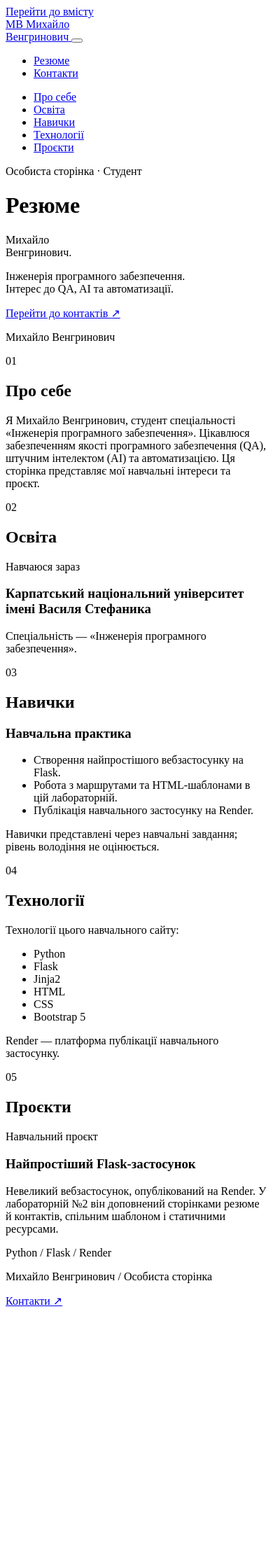
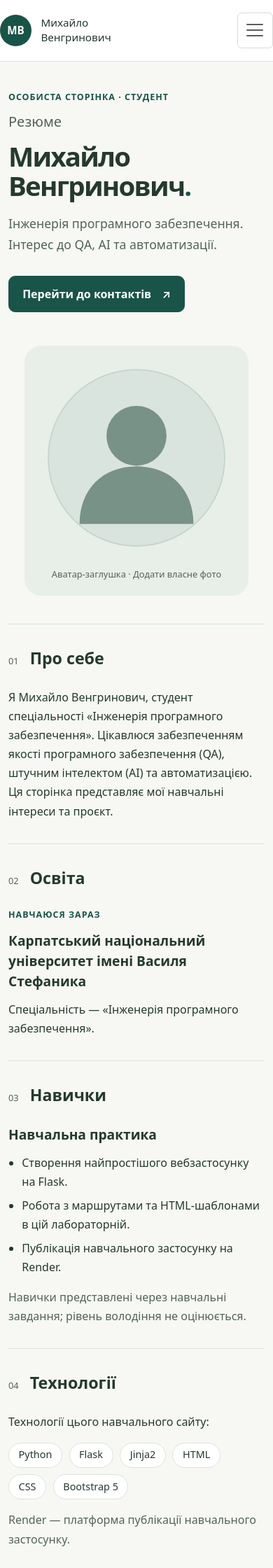
Before and after one commit to misha641/flask-app-lab, a Flask app: page / in a window 390 px wide. Shown: the top 2240 px of the page at 70% size. Before the commit the page ends 1866 px from the top, so only its background shows below. Run offline with Flask 3, Linux system fonts and the light colour scheme.

Commit message:
lab2: style responsive pages and add local avatar

```diff
--- /dev/null
+++ b/static/css/styles.css
@@ -0,0 +1,141 @@
+:root {
+    --page-bg: #f7f8f4;
+    --ink: #25392f;
+    --muted: #52635a;
+    --accent: #195448;
+    --line: #dce3dc;
+}
+
+html { scroll-behavior: smooth; }
+
+body {
+    min-height: 100vh;
+    display: flex;
+    flex-direction: column;
+    background: var(--page-bg);
+    color: var(--ink);
+    font-family: system-ui, -apple-system, "Segoe UI", sans-serif;
+    font-size: 1rem;
+    line-height: 1.7;
+}
+
+a { color: var(--accent); text-underline-offset: 0.25em; }
+a:hover { color: #103c32; }
+a:focus-visible, button:focus-visible {
+    outline: 3px solid var(--accent);
+    outline-offset: 4px;
+}
+
+.skip-link {
+    position: absolute;
+    top: -6rem;
+    left: 1rem;
+    z-index: 10;
+    padding: 0.75rem 1rem;
+    background: white;
+}
+.skip-link:focus { top: 1rem; }
+
+.site-header { background: white; border-bottom: 1px solid var(--line); }
+.navbar { padding-top: 1rem; padding-bottom: 1rem; }
+.brand { display: flex; align-items: center; gap: 0.85rem; color: var(--ink); font-size: 0.95rem; line-height: 1.4; }
+.brand-mark {
+    display: grid;
+    place-items: center;
+    width: 2.8rem;
+    height: 2.8rem;
+    border-radius: 50%;
+    background: var(--accent);
+    color: white;
+    font-weight: 700;
+}
+.page-links { justify-content: flex-end; font-weight: 650; }
+.section-links { gap: 0.4rem; font-size: 0.9rem; }
+.navbar .nav-link { color: var(--muted); }
+.navbar .nav-link:hover, .navbar .nav-link.active { color: var(--accent); }
+.navbar .nav-link.active { text-decoration: underline; text-decoration-thickness: 2px; }
+.navbar-toggler { padding: 0.6rem; }
+
+.page-content { flex: 1; padding-top: 3.5rem; padding-bottom: 4rem; }
+.hero { padding-bottom: 3.5rem; }
+.eyebrow { margin-bottom: 0.8rem; color: var(--accent); font-size: 0.78rem; font-weight: 700; letter-spacing: 0.08em; text-transform: uppercase; }
+.hero h1 { margin-bottom: 1rem; font-size: 1.25rem; font-weight: 500; color: var(--muted); }
+.hero-name { margin-bottom: 1.2rem; font-size: clamp(2.4rem, 5.5vw, 4.7rem); font-weight: 750; line-height: 1.1; letter-spacing: -0.045em; }
+.accent-dot { color: var(--accent); }
+.hero-description, .intro-description { color: var(--muted); font-size: 1.1rem; }
+.hero-description { margin-bottom: 1.8rem; }
+.avatar-card { padding: 1.25rem; border-radius: 1.5rem; background: #e8eee8; text-align: center; }
+.avatar { display: block; width: 100%; max-width: 320px; height: auto; margin: 0 auto 1rem; }
+.avatar-caption { color: var(--muted); font-size: 0.8rem; }
+
+.btn-primary {
+    --bs-btn-bg: var(--accent);
+    --bs-btn-border-color: var(--accent);
+    --bs-btn-hover-bg: #103c32;
+    --bs-btn-hover-border-color: #103c32;
+    --bs-btn-active-bg: #103c32;
+    --bs-btn-active-border-color: #103c32;
+    --bs-btn-focus-shadow-rgb: 25, 84, 72;
+    padding: 0.8rem 1.2rem;
+    border-radius: 0.6rem;
+    font-weight: 600;
+}
+.btn span { margin-left: 0.7rem; }
+
+.resume-section {
+    display: grid;
+    grid-template-columns: 1fr 2fr;
+    gap: 2rem;
+    padding: 2.5rem 0;
+    border-top: 1px solid var(--line);
+    scroll-margin-top: 1.5rem;
+}
+.section-heading { display: flex; align-items: baseline; gap: 1rem; }
+.section-number { color: var(--muted); font-size: 0.8rem; }
+h2 { margin-bottom: 1rem; font-size: 1.45rem; font-weight: 650; line-height: 1.4; }
+h3 { margin-bottom: 0.8rem; font-size: 1.2rem; font-weight: 600; line-height: 1.5; }
+.muted { color: var(--muted); }
+.detail-list { padding-left: 1.2rem; }
+.detail-list li + li { margin-top: 0.4rem; }
+.technology-list { display: flex; flex-wrap: wrap; gap: 0.6rem; padding: 0; list-style: none; }
+.technology-list li { padding: 0.3rem 0.85rem; background: white; border: 1px solid var(--line); border-radius: 2rem; font-size: 0.9rem; }
+.project-card { padding: 1.8rem; border: 1px solid var(--line); border-radius: 1rem; background: white; }
+.project-label { color: var(--accent); font-size: 0.85rem; font-weight: 600; }
+
+.page-intro { margin-bottom: 2.5rem; }
+.page-intro h1 { margin-bottom: 1rem; font-size: clamp(2.4rem, 5vw, 3.8rem); font-weight: 700; letter-spacing: -0.035em; }
+.contact-card, .form-card { padding: 2rem; border-radius: 1rem; }
+.contact-card { background: #e8eee8; }
+.form-card { background: white; border: 1px solid var(--line); }
+.contact-details { margin: 2rem 0; }
+.contact-details > div { padding: 0.9rem 0; border-top: 1px solid #c4d5cb; }
+.contact-details dt { font-size: 0.85rem; }
+.contact-details dd { margin-bottom: 0; color: var(--muted); }
+.text-link { font-weight: 600; }
+.form-label { font-weight: 600; }
+.form-control { padding: 0.8rem; border-color: #abbab0; border-radius: 0.5rem; }
+.form-control:focus { border-color: var(--accent); box-shadow: 0 0 0 0.2rem rgb(25 84 72 / 15%); }
+textarea.form-control { resize: vertical; min-height: 9rem; }
+
+.site-footer { border-top: 1px solid var(--line); }
+.footer-content { display: flex; justify-content: space-between; align-items: center; gap: 1rem; padding-top: 1.5rem; padding-bottom: 1.5rem; color: var(--muted); font-size: 0.85rem; }
+.footer-divider { margin: 0 0.6rem; color: #73867b; }
+
+@media (max-width: 991.98px) {
+    .menu-content { padding-top: 1rem; }
+    .navbar .nav-link { padding: 0.65rem 0; }
+    .section-links { gap: 0; border-top: 1px solid var(--line); margin-top: 0.6rem; padding-top: 0.6rem; }
+}
+
+@media (max-width: 767.98px) {
+    .page-content { padding-top: 2.5rem; padding-bottom: 2.5rem; }
+    .hero { padding-bottom: 2.5rem; }
+    .avatar-card { max-width: 320px; margin: 0 auto; }
+    .resume-section { grid-template-columns: 1fr; gap: 0.6rem; padding: 2rem 0; }
+    .contact-card, .form-card, .project-card { padding: 1.4rem; }
+    .footer-content { align-items: flex-start; flex-direction: column; gap: 0.5rem; }
+}
+
+@media (prefers-reduced-motion: reduce) {
+    html { scroll-behavior: auto; }
+}
--- a/templates/base.html
+++ b/templates/base.html
@@ -5,6 +5,9 @@
     <meta name="viewport" content="width=device-width, initial-scale=1">
     <meta name="description" content="Резюме та контакти Михайла Венгриновича, студента інженерії програмного забезпечення.">
     <title>{% block title %}{{ title }} · Михайло Венгринович{% endblock %}</title>
+    <link href="https://cdn.jsdelivr.net/npm/bootstrap@5.3.8/dist/css/bootstrap.min.css" rel="stylesheet"
+          integrity="sha384-sRIl4kxILFvY47J16cr9ZwB07vP4J8+LH7qKQnuqkuIAvNWLzeN8tE5YBujZqJLB" crossorigin="anonymous">
+    <link rel="stylesheet" href="{{ url_for('static', filename='css/styles.css') }}">
 </head>
 <body>
     <a class="skip-link" href="#main-content">Перейти до вмісту</a>
@@ -15,5 +18,7 @@
     </main>
 
     {% include 'components/footer.html' %}
+    <script src="https://cdn.jsdelivr.net/npm/bootstrap@5.3.8/dist/js/bootstrap.bundle.min.js"
+            integrity="sha384-FKyoEForCGlyvwx9Hj09JcYn3nv7wiPVlz7YYwJrWVcXK/BmnVDxM+D2scQbITxI" crossorigin="anonymous"></script>
 </body>
 </html>
--- a/templates/resume.html
+++ b/templates/resume.html
@@ -11,7 +11,9 @@
     </div>
     <div class="col-md-4">
         <div class="avatar-card">
-            <p class="avatar-caption mb-0">Михайло Венгринович</p>
+            <img class="avatar" src="{{ url_for('static', filename='images/avatar.svg') }}"
+                 alt="Нейтральний аватар-заглушка" width="320" height="320">
+            <p class="avatar-caption mb-0">Аватар-заглушка · Додати власне фото</p>
         </div>
     </div>
 </div>
```
Also changed, not shown: static/images/avatar.svg (added).
